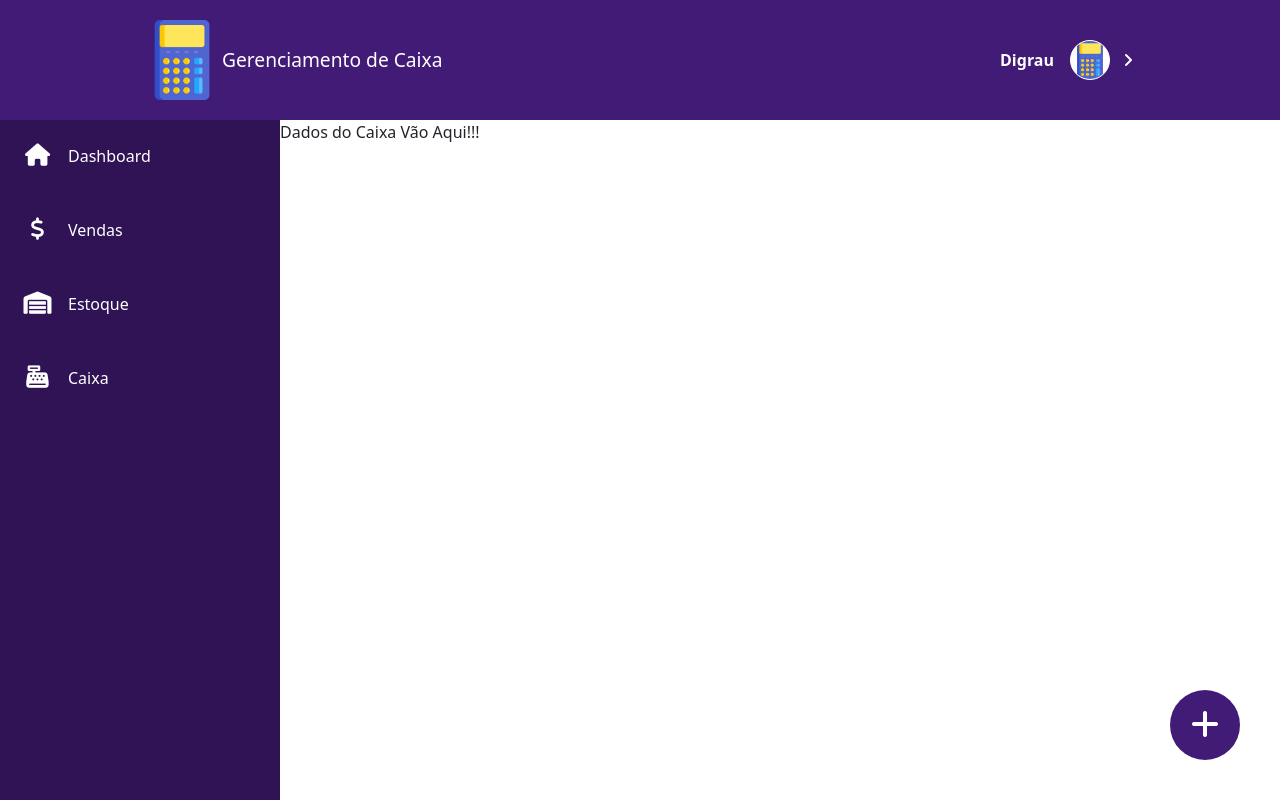
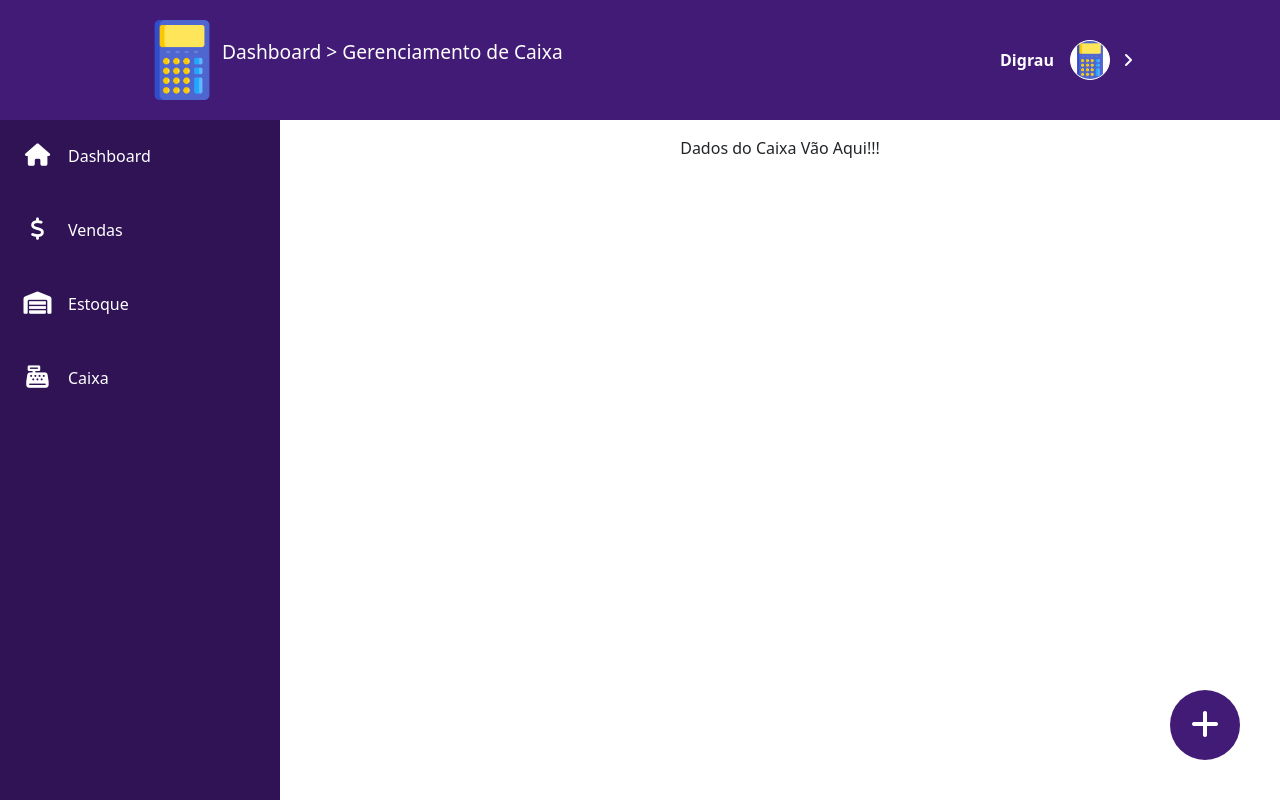
Before and after one commit to Digao46/Gerenciador-de-Vendas-e-Estoque, a React (Create React App) app in the folder frontend/: page /cash in a window 1280 px wide. Built offline with nearby package versions, Linux system fonts and the light colour scheme.

Commit message:
Ajustes nas rotas

```diff
--- a/frontend/src/App.tsx
+++ b/frontend/src/App.tsx
@@ -7,7 +7,7 @@ import Main from "./components/Main/Main";
 
 function App() {
   let [path, setPath] = useState("/");
-  let title = "Dashboard";
+  let title = "";
 
   const getPath = (newTitle: string) => {
     setPath(newTitle);
@@ -15,19 +15,19 @@ function App() {
 
   switch (path) {
     case (path = "/"):
-      title = "Dashboard";
+      title = "";
       break;
 
     case (path = "/sales"):
-      title = "Gerenciamento de Vendas";
+      title = "> Gerenciamento de Vendas";
       break;
 
     case (path = "/storage"):
-      title = "Gerenciamento de Estoque";
+      title = "> Gerenciamento de Estoque";
       break;
 
     case (path = "/cash"):
-      title = "Gerenciamento de Caixa";
+      title = "> Gerenciamento de Caixa";
       break;
   }
 
--- a/frontend/src/components/Header/Header.scss
+++ b/frontend/src/components/Header/Header.scss
@@ -20,7 +20,8 @@ header {
       }
     }
 
-    p {
+    a {
+      text-decoration: none;
       font-size: 1.2rem;
       font-weight: 500;
       color: var(--white-800);
--- a/frontend/src/components/Header/Header.tsx
+++ b/frontend/src/components/Header/Header.tsx
@@ -32,7 +32,9 @@ class Header extends React.Component<any, any> {
               <div className="logo">
                 <img src={Logo} alt="Logo" className="me-3" />
               </div>
-              <p className="m-0">{this.props.title}</p>
+              <p>
+                <a href="/">Dashboard {this.props.title}</a>
+              </p>
             </div>
           </div>
 
--- a/frontend/src/components/NavMenu/Nav.tsx
+++ b/frontend/src/components/NavMenu/Nav.tsx
@@ -1,10 +1,10 @@
 import "./Nav.scss";
 import React from "react";
-import { BrowserRouter, Link } from "react-router-dom";
+import { BrowserRouter as Router, Link } from "react-router-dom";
 
 const Nav = () => {
   return (
-    <BrowserRouter>
+    <Router>
       <aside>
         <ul className="text-start">
           <li className="my-4 d-flex justify-content-start">
@@ -41,7 +41,7 @@ const Nav = () => {
           </li>
         </ul>
       </aside>
-    </BrowserRouter>
+    </Router>
   );
 };
 
--- a/frontend/src/components/Templates/Cash/Cash.tsx
+++ b/frontend/src/components/Templates/Cash/Cash.tsx
@@ -4,8 +4,13 @@ import "./Cash.scss";
 const Cash = (props: any) => {
   useEffect(() => {
     props.props.getPath("/cash");
-  });
-  return <section>Dados do Caixa Vão Aqui!!!</section>;
+    // eslint-disable-next-line react-hooks/exhaustive-deps
+  }, []);
+  return (
+    <section className="container d-flex justify-content-around pt-3">
+      Dados do Caixa Vão Aqui!!!
+    </section>
+  );
 };
 
 export default Cash;
```
